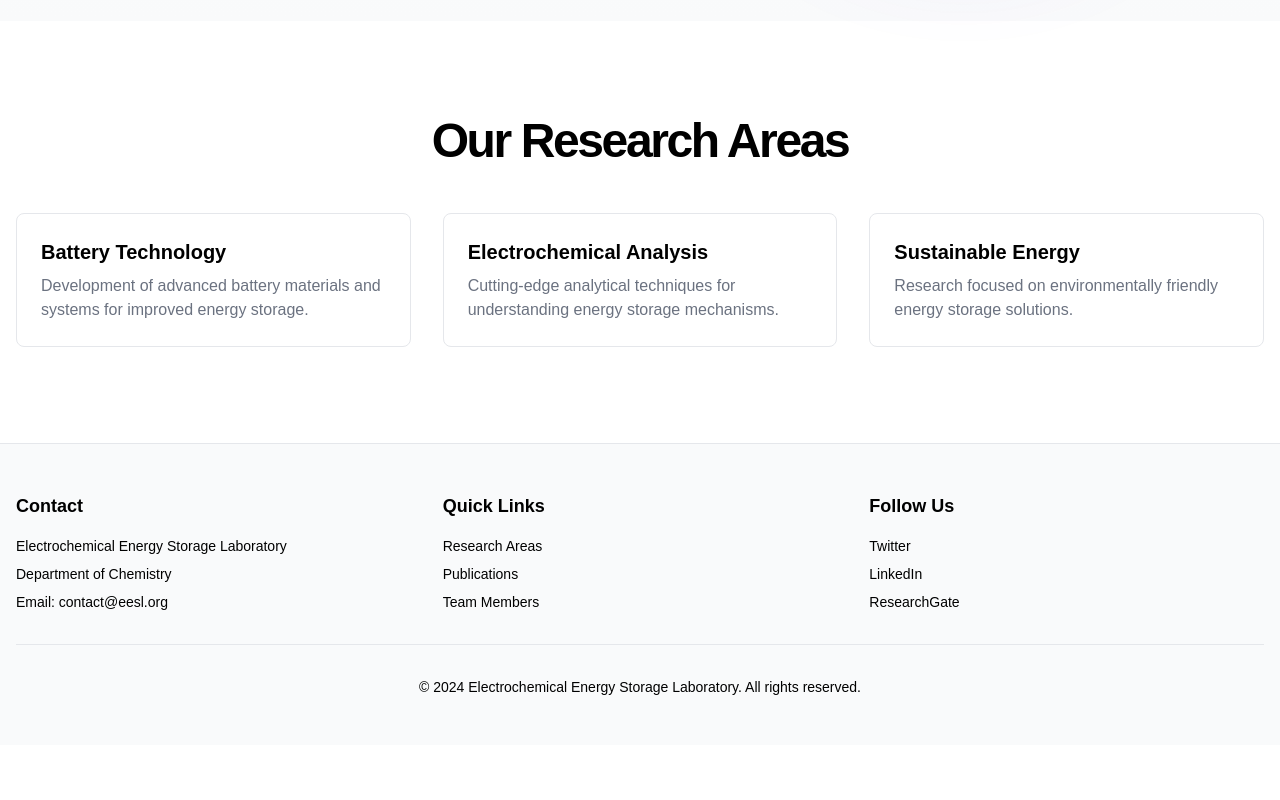
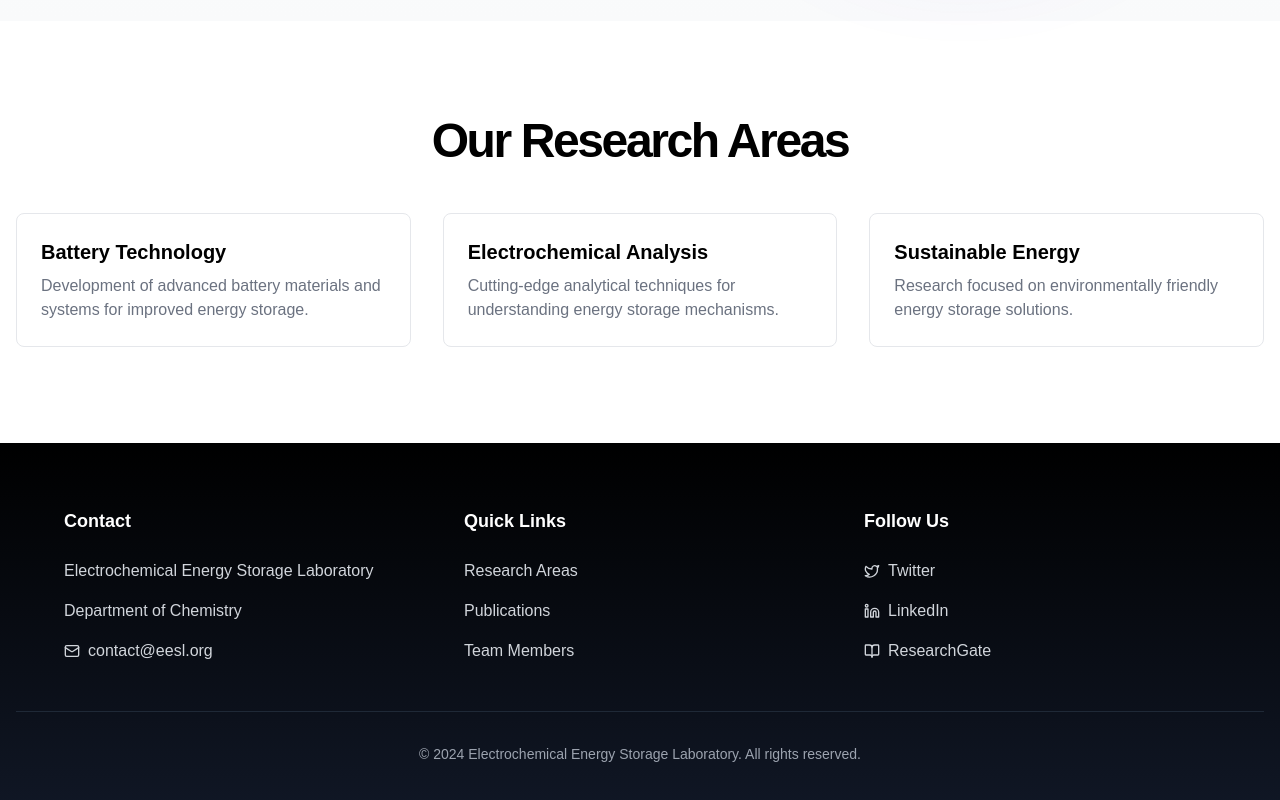
Before and after one commit to amalmmfs/eesl, a Next.js app: page / in a window 1280 px wide. Shown: the part 717-1517 px from the top of the page. Before the commit the page ends 1462 px from the top, so only its background shows below. Built offline with nearby package versions, Linux system fonts and the light colour scheme.

Commit message:
🖥️ wip: footer ui improvement

```diff
--- a/src/app/components/footer.tsx
+++ b/src/app/components/footer.tsx
@@ -1,60 +1,92 @@
 import Link from "next/link";
+import { Mail, Twitter, Linkedin, BookOpen } from "lucide-react";
 
 export default function Footer() {
   return (
-    <footer className="border-t bg-gray-50">
-      <div className="container px-4 py-8 md:py-12">
-        <div className="grid grid-cols-1 gap-8 md:grid-cols-3">
+    <footer className="bg-gradient-to-b from-black to-gray-900 text-white">
+      <div className="container px-4 py-12 md:py-16">
+        <div className="grid grid-cols-1 gap-12 md:grid-cols-3 max-w-6xl mx-auto">
           <div>
-            <h3 className="text-lg font-semibold">Contact</h3>
-            <ul className="mt-4 space-y-2 text-sm">
-              <li>Electrochemical Energy Storage Laboratory</li>
-              <li>Department of Chemistry</li>
-              <li>Email: contact@eesl.org</li>
+            <h3 className="text-lg font-semibold text-primary">Contact</h3>
+            <ul className="mt-6 space-y-4 text-gray-300">
+              <li className="hover:text-white transition-colors">
+                Electrochemical Energy Storage Laboratory
+              </li>
+              <li className="hover:text-white transition-colors">
+                Department of Chemistry
+              </li>
+              <li className="flex items-center gap-2 hover:text-white transition-colors">
+                <Mail size={16} />
+                <a href="mailto:contact@eesl.org">contact@eesl.org</a>
+              </li>
             </ul>
           </div>
+
           <div>
-            <h3 className="text-lg font-semibold">Quick Links</h3>
-            <ul className="mt-4 space-y-2 text-sm">
+            <h3 className="text-lg font-semibold text-primary">Quick Links</h3>
+            <ul className="mt-6 space-y-4">
               <li>
-                <Link href="/research" className="hover:text-primary">
+                <Link
+                  href="/research"
+                  className="text-gray-300 hover:text-white transition-colors flex items-center gap-2"
+                >
                   Research Areas
                 </Link>
               </li>
               <li>
-                <Link href="/publications" className="hover:text-primary">
+                <Link
+                  href="/publications"
+                  className="text-gray-300 hover:text-white transition-colors flex items-center gap-2"
+                >
                   Publications
                 </Link>
               </li>
               <li>
-                <Link href="/team" className="hover:text-primary">
+                <Link
+                  href="/team"
+                  className="text-gray-300 hover:text-white transition-colors flex items-center gap-2"
+                >
                   Team Members
                 </Link>
               </li>
             </ul>
           </div>
+
           <div>
-            <h3 className="text-lg font-semibold">Follow Us</h3>
-            <ul className="mt-4 space-y-2 text-sm">
+            <h3 className="text-lg font-semibold text-primary">Follow Us</h3>
+            <ul className="mt-6 space-y-4">
               <li>
-                <a href="#" className="hover:text-primary">
+                <a
+                  href="#"
+                  className="text-gray-300 hover:text-white transition-colors flex items-center gap-2"
+                >
+                  <Twitter size={16} />
                   Twitter
                 </a>
               </li>
               <li>
-                <a href="#" className="hover:text-primary">
+                <a
+                  href="#"
+                  className="text-gray-300 hover:text-white transition-colors flex items-center gap-2"
+                >
+                  <Linkedin size={16} />
                   LinkedIn
                 </a>
               </li>
               <li>
-                <a href="#" className="hover:text-primary">
+                <a
+                  href="#"
+                  className="text-gray-300 hover:text-white transition-colors flex items-center gap-2"
+                >
+                  <BookOpen size={16} />
                   ResearchGate
                 </a>
               </li>
             </ul>
           </div>
         </div>
-        <div className="mt-8 border-t pt-8 text-center text-sm">
+
+        <div className="mt-12 border-t border-gray-800 pt-8 text-center text-sm text-gray-400">
           <p>
             © {new Date().getFullYear()} Electrochemical Energy Storage
             Laboratory. All rights reserved.
```
